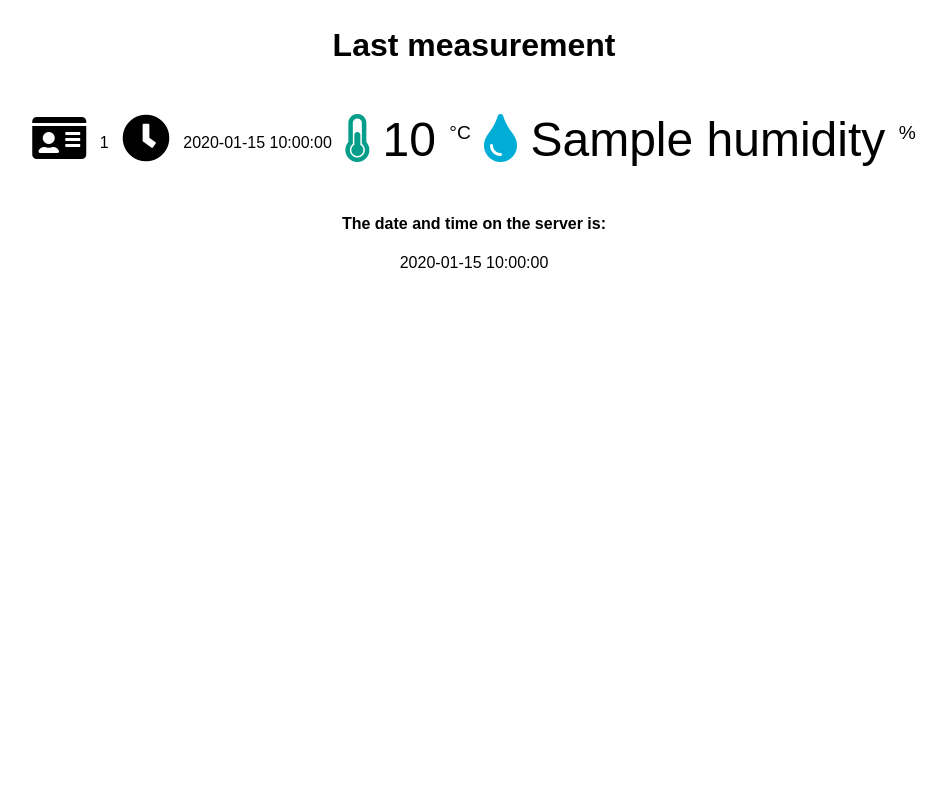
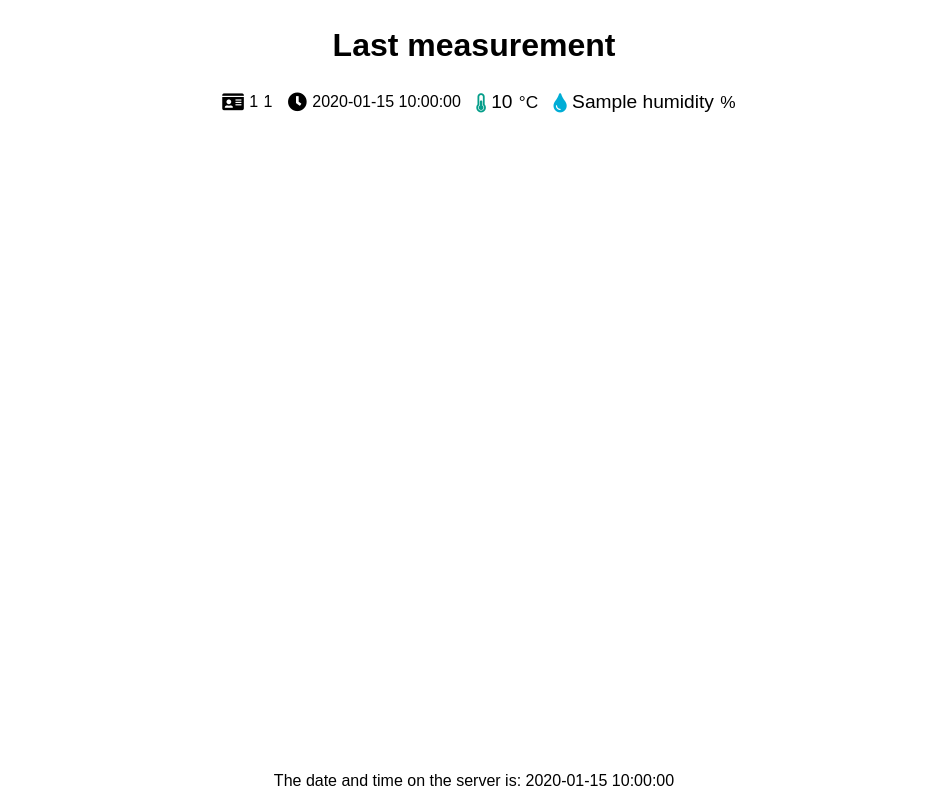
Before and after one commit to pedvide/home_sensor, a Flask app: template pi_server/webapp/templates/index.html in a window 1280 px wide. Shown: the whole page, without its empty margins (166-1113 px from the left). Run offline with Flask 2, Linux system fonts and the light colour scheme; the template is opened without the code that fills it: most values are stand-ins (such as "Sample title", 1, 10 or a date in 2020).

Commit message:
show last measurement

```diff
--- a/pi_server/webapp/static/style.css
+++ b/pi_server/webapp/static/style.css
@@ -1,25 +1,57 @@
 html {
   font-family: Arial;
-  display: inline-block;
-  margin: 0px auto;
   text-align: center;
 }
-h1 { font-size: 3.0rem; }
-h2 { font-size: 2.0rem; }
-p { font-size: 3.0rem; }
-.units { font-size: 1.2rem; }
-.sensor-labels{
-  font-size: 1.5rem;
-  vertical-align:middle;
-  padding-bottom: 15px;
+h1 {
+  font-size: 3rem;
 }
-.sensor-id{
-  font-size: 1.0rem;
-  vertical-align:middle;
-  padding-bottom: 15px;
+h2 {
+  font-size: 2rem;
 }
-.time{
-  font-size: 1.0rem;
-  vertical-align:middle;
-  padding-bottom: 15px;
+p {
+  font-size: 3rem;
 }
+
+.data-row {
+  margin: auto;
+  font-size: 1.2rem;
+  display: inline-block;
+}
+.fas {
+  margin-left: 10px;
+  vertical-align: middle;
+}
+.measurement {
+  vertical-align: middle;
+}
+.magnitude {
+  font-size: 100%;
+}
+.unit {
+  font-size: 90%;
+  padding-left: 1px;
+}
+
+.station-id {
+  font-size: 1rem;
+  vertical-align: middle;
+  /* padding-bottom: 15px; */
+}
+.sensor-id {
+  font-size: 1rem;
+  vertical-align: middle;
+  /* padding-bottom: 15px; */
+}
+.time {
+  font-size: 1rem;
+  vertical-align: middle;
+  /* padding-bottom: 15px; */
+}
+
+.footer {
+  position: fixed;
+  left: 0;
+  bottom: 10px;
+  width: 100%;
+  text-align: center;
+}
--- a/pi_server/webapp/templates/index.html
+++ b/pi_server/webapp/templates/index.html
@@ -8,31 +8,37 @@
 </head>
 <body>
     <h2>Last measurement</h2>
-    <p>
+    <div class="data-row">
         <i class="fas fa-id-card" style="color:#000000;"></i>
+        <span id="station_id" class="station-id">{{ station_id[0:10] }}</span>
         <span id="sensor_id" class="sensor-id">{{ sensor_id[0:10] }}</span>
         <i class="fas fa-clock" style="color:#000000;"></i>
         <span id="measurement_time" class="time">{{ measurement_time_offset }}</span>
-        <i class="fas fa-thermometer-half" style="color:#059e8a;"></i>
-        <span id="temperature">{{ temperature }}</span>
-        <sup class="units">&deg;C</sup>
-        <i class="fas fa-tint" style="color:#00add6;"></i>
-        <span id="humidity">{{ humidity }}</span>
-        <sup class="units">%</sup>
-    </p>
+        <span class="measurement">
+            <i class="fas fa-thermometer-half" style="color:#059e8a;"></i>
+            <span class="magnitude" id="temperature">{{ temperature }}</span>
+            <span class="unit">&deg;C</span>
+        </span>
+        <span class="measurement">
+            <i class="fas fa-tint" style="color:#00add6;"></i>
+            <span class="magnitude" id="humidity">{{ humidity }}</span>
+            <span class="unit">%</span>
+        </span>
+    </div>
 
-    <h4>The date and time on the server is:
-    </h4>
-    <span id="server_time">{{ server_time }}</span>
+    <div class="footer">The date and time on the server is:
+        <span id="server_time">{{ server_time }}</span>
+    </div>
 </body>
 <script>
-    const refresh_rate = 2000;
+    const refresh_rate = 1000;
     setInterval(function () {
         var xhttp = new XMLHttpRequest();
         xhttp.onreadystatechange = function () {
             if (this.readyState == 4 && this.status == 200) {
                 const data = JSON.parse(this.responseText);
-                document.getElementById("sensor_id").innerHTML = data.sensor_id.substring(0, 10);
+                document.getElementById("station_id").innerHTML = data.station_id.substring(0, 10);
+                document.getElementById("sensor_id").innerHTML = data.sensor_id;
                 document.getElementById("server_time").innerHTML = data.server_time;
                 document.getElementById("measurement_time").innerHTML = data.measurement_time_offset;
                 document.getElementById("temperature").innerHTML = data.temperature;
```
